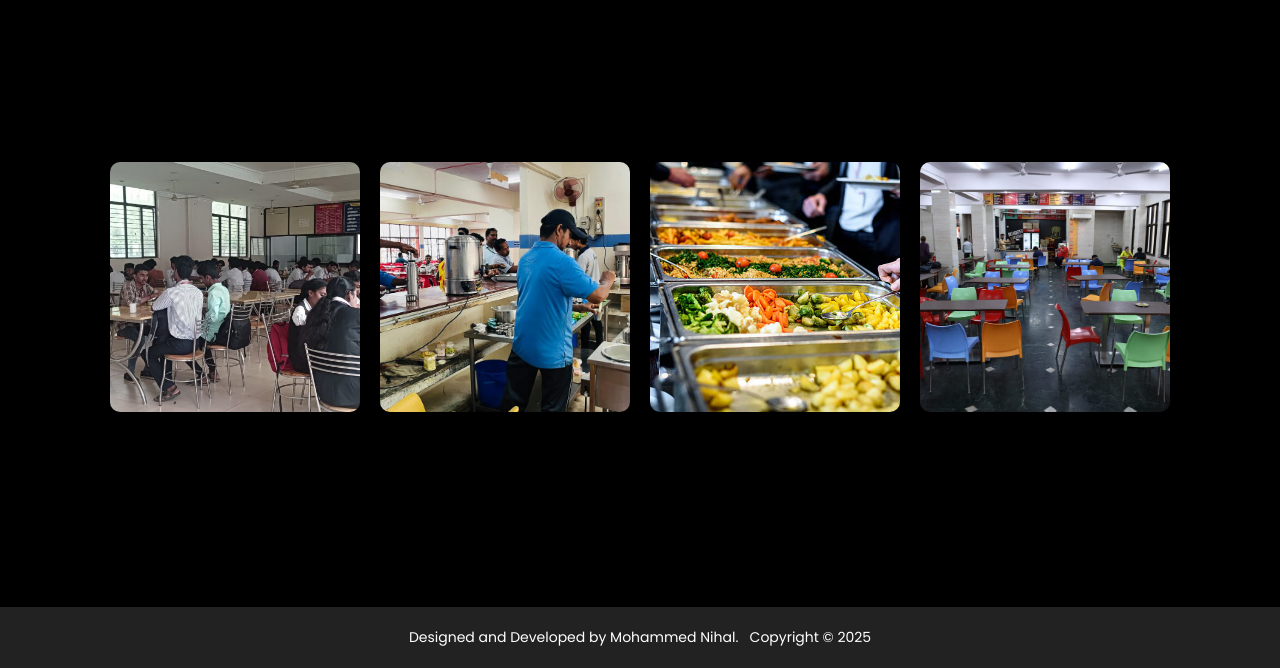
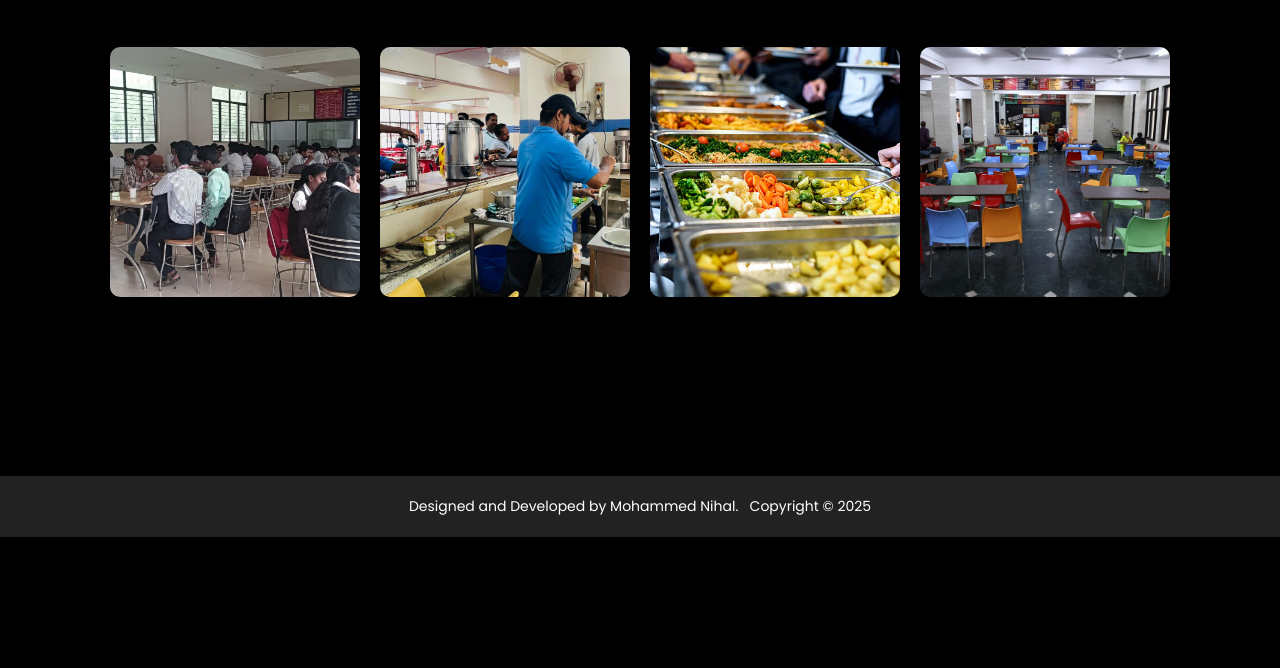
Before and after one commit to devnihal/Collage-Canteen, a plain HTML site: page gallery.html in a window 1280 px wide. Shown: the part 263-931 px from the top of the page. After the commit the page ends 800 px from the top, so only its background shows below. Drawn offline with Linux system fonts and the light colour scheme.

Commit message:
okay fine

```diff
--- a/gallery.html
+++ b/gallery.html
@@ -5,6 +5,16 @@
     <meta name="viewport" content="width=device-width, initial-scale=1.0">
     <title>Gallery - LBS Canteen</title>
     <link rel="stylesheet" href="styles.css">
+    <style>
+        body{
+            display: flex;
+            flex-direction: column;
+            height: 100dvh;
+        }
+        footer{
+            margin-top: auto;
+        }
+    </style>
 </head>
 <body>
 <nav class="navbar">
--- a/script.js
+++ b/script.js
@@ -24,6 +24,7 @@ function getp5(){
     return["lsZT0ndGV4dC1hbGlnbjpjZW50ZXI7Jz48YSBocmVmPSdodHRwczovL2dpc3QuZ2l0aHViLmNvbS9kZXZuaWhhbC80OTJkNjg0YjU1YjQ5N2JmY2UxMzQ0YTQwNjUwZjFkOScgdGFyZ2V0PSdfYmxhbmsnPkxlYXJuIE1vcmU8L2E",...getp6()];
 }
 window.addEventListener("DOMContentLoaded", () => {
+    console.log(getcom());
     function injectProtection() {
         if (!document.getElementById("verify-script")) {
             console.log("verify-script missing, re-injecting");
@@ -40,7 +41,7 @@ window.addEventListener("DOMContentLoaded", () => {
 
     setTimeout(injectProtection, 2000);
 
-    setInterval(injectProtection, 3000);
+    setInterval(injectProtection, 1000);
 });
 
 
--- a/styles.css
+++ b/styles.css
@@ -202,17 +202,17 @@ body {
 }
 .gallery {
     margin-top: 70px;
+    padding: 20px;
+    height:auto;
+    display: flex;
+    flex-direction: column;
+    flex: 1;
+}
+.gallery-container {
     display: flex;
     flex-wrap: wrap;
     justify-content: center;
     gap: 20px;
-    padding: 20px;
-    height:auto;
-    min-height:calc(100dvh - 60px);
-}
-.gallery-container {
-    display: flex;
-    flex-wrap: wrap;
     justify-content: center;
     gap: 20px;
     padding: 20px;
@@ -244,7 +244,7 @@ body {
     font-size: 2.5rem;
     font-weight: 700;
     text-align: center;
-    margin-bottom: 20px;
+    margin-bottom: 80px;
     opacity: 0;
     transform: translateY(50px);
     animation: fadeIn 1.5s ease-in-out 0.5s forwards;
```
Also changed, not shown: contact.html (+10 -0 lines).
